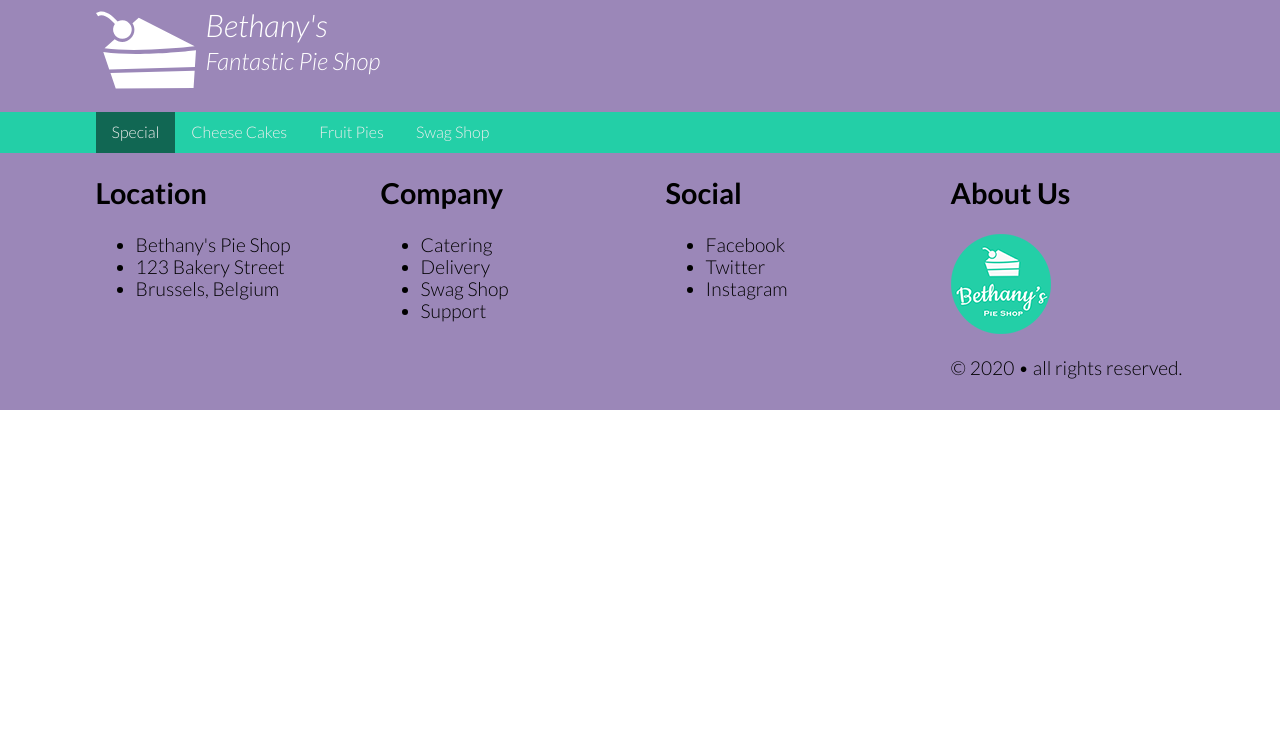
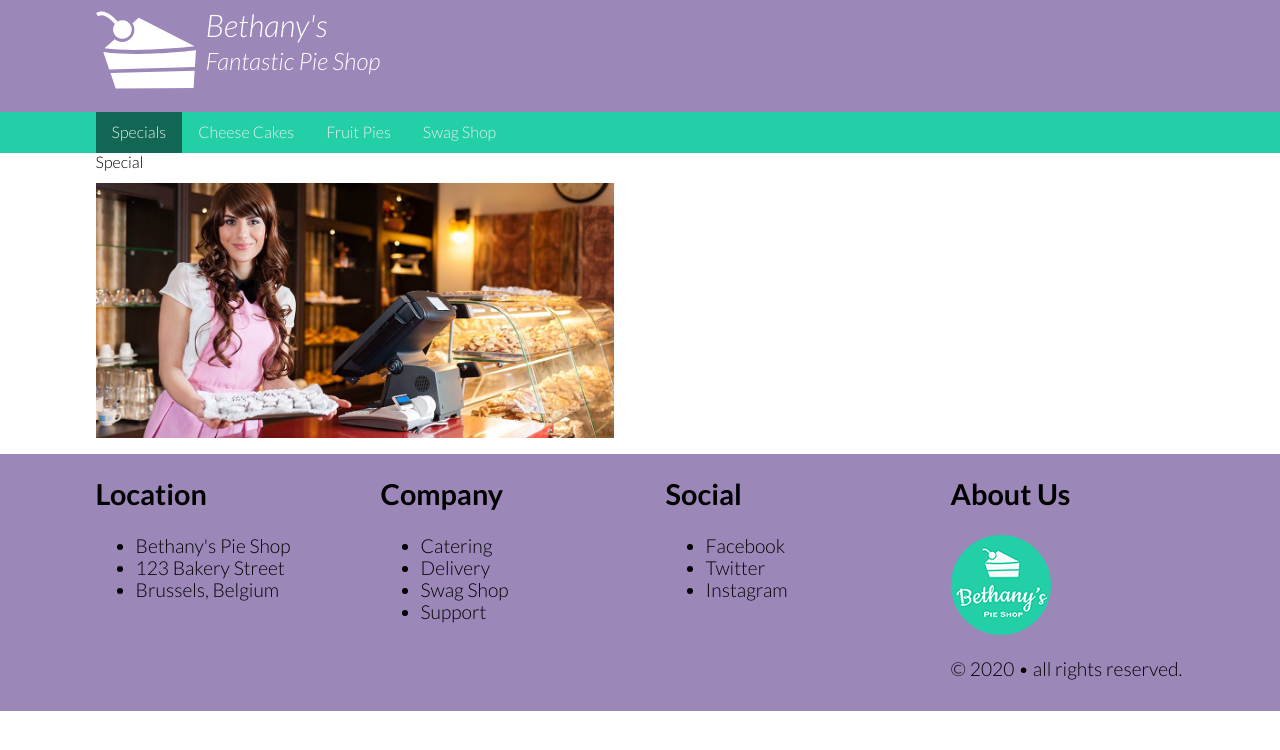
Before and after one commit to mdmamunfullstack/page-layout-pluralsight, a plain HTML site: page index.html in a window 1280 px wide. Drawn offline with Linux system fonts and the light colour scheme.

Commit message:
Hieo Images

```diff
--- a/css/small.css
+++ b/css/small.css
@@ -115,3 +115,11 @@ nav ul.open{
 nav ul{
     display: none;
 }
+
+
+/*****************Main****************/
+
+ main img{
+    width: 100%;
+    height: auto;
+}
--- a/index.html
+++ b/index.html
@@ -31,13 +31,27 @@
         <div class="row limited">
             <button id="hamburgerBtn">&#9776;</button>
             <ul id="primaryNav">
-                <li class="active"><a href="#">Special</a></li>
+                <li class="active"><a href="#">Specials</a></li>
                 <li><a href="#">Cheese Cakes</a></li>
                 <li><a href="#">Fruit Pies</a></li>
                 <li><a href="#">Swag Shop</a></li>
             </ul>
         </div>
     </nav>
+
+    <main class="clearfix">
+        <div class="row limited">
+            <section class="column small-12">
+                Special
+            </section>
+        </div>
+        <div class="row limited">
+            <section class="column small-12">
+                <img src="images/hero.jpg" alt="" width="1140" height="561">
+            </section>
+        </div>
+
+    </main>
 
     <footer class="clearfix">
         <div class="row limited">
```
Also changed, not shown: images/hero.jpg (added).
